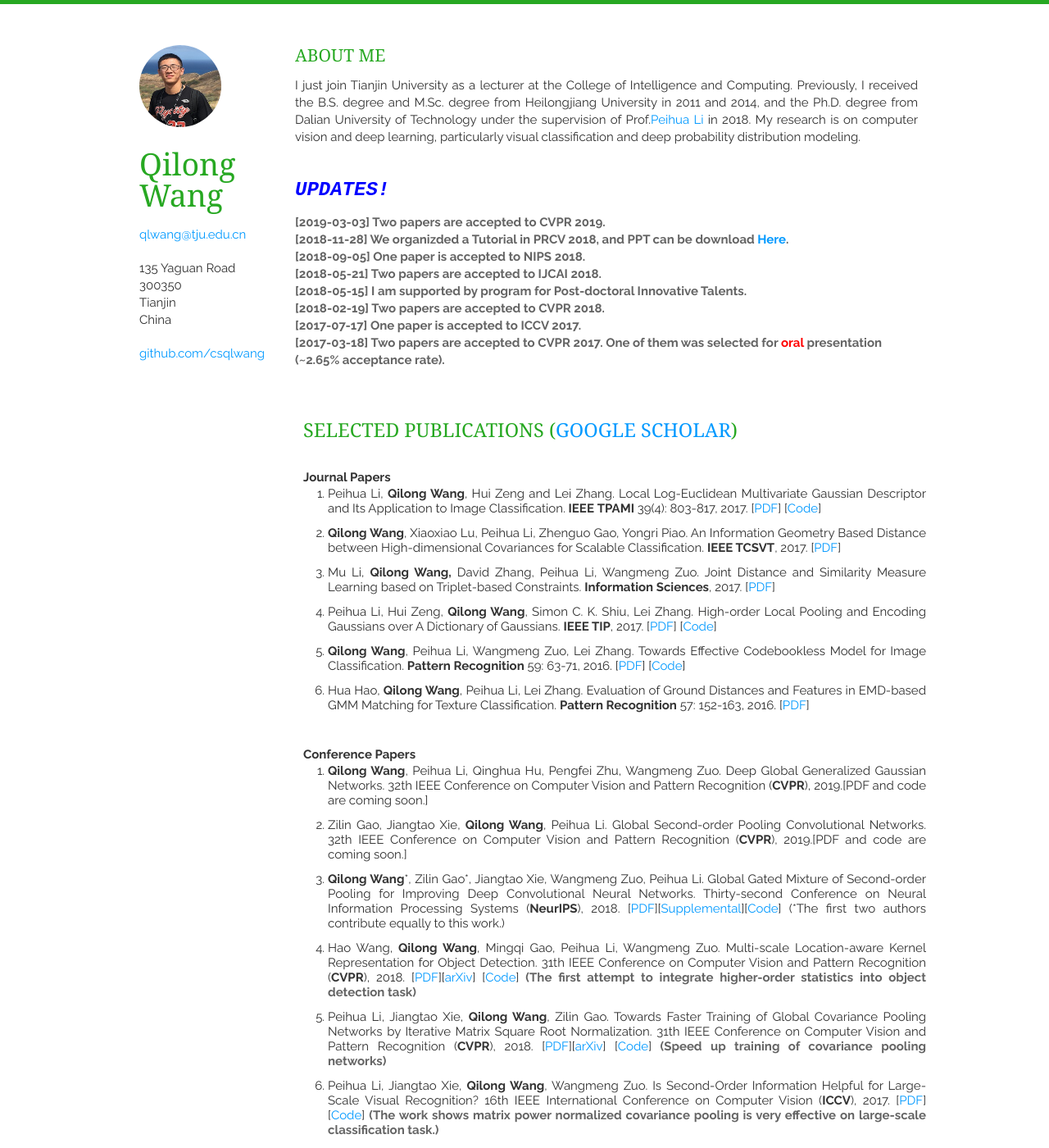
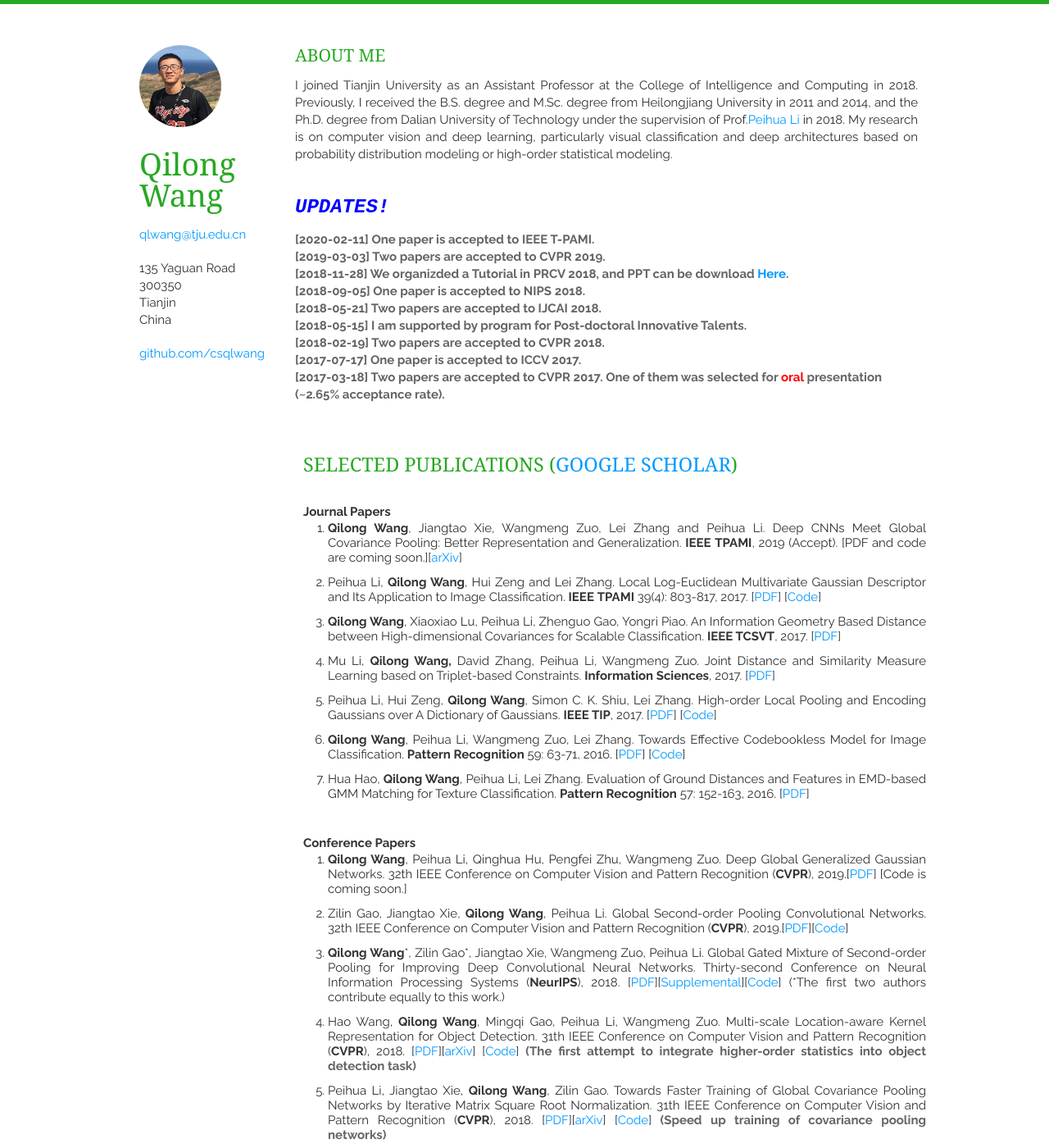
Before and after one commit to iamjingli/homepage, a Jekyll site: the page built from index.html, in a window 1280 px wide and 1400 px high. Shown: the whole window at 82% size. Built offline with Jekyll 4.4.1, drawn with Linux system fonts in a browser that asks for light colours; nearby versions of some CDN libraries; the list of posts is cut into pages by our own code; some of the changed text lies outside the part shown.

Commit message:
homepage

```diff
--- a/_includes/aboutme.html
+++ b/_includes/aboutme.html
@@ -7,6 +7,6 @@
     <h1>About Me </h1>
     <article>
       <header></header>
-      <p align="justify">I just join Tianjin University as a lecturer at the College  of Intelligence and Computing. Previously, I received the B.S. degree and M.Sc. degree from Heilongjiang University in 2011 and 2014, and the Ph.D. degree from Dalian University of Technology under the supervision of Prof.<span class="STYLE1"><a href="http://www.peihuali.org/">Peihua Li</a></span> in 2018. My research is on computer vision and  deep learning, particularly visual classification and deep probability distribution modeling.</p>
+      <p align="justify">I joined Tianjin University as an Assistant Professor at the College  of Intelligence and Computing in 2018. Previously, I received the B.S. degree and M.Sc. degree from Heilongjiang University in 2011 and 2014, and the Ph.D. degree from Dalian University of Technology under the supervision of Prof.<span class="STYLE1"><a href="http://www.peihuali.org/">Peihua Li</a></span> in 2018. My research is on computer vision and  deep learning, particularly visual classification and deep architectures based on probability distribution modeling or high-order statistical modeling.</p>
     </article>
 </section>
--- a/_includes/acdserve.html
+++ b/_includes/acdserve.html
@@ -11,8 +11,9 @@
         <p><br />
         <strong>Conference Reviewer</strong><br />
         </p>
-        <p>ICCV 2019, CVPR 2019,  AAAI 2019, ACCV 2018, CVPR 2018, IJCAI 2018, ACCV 2016 </p>
+        <p>CVPR 2018-2020, ECCV 2020, ICCV 2019,  AAAI 2019, IJCAI 2018, ACCV 2016-2018
+          <article></article>
+</p>
       </header>
     </article>
-    <article></article>
 </section>
--- a/_includes/honors.html
+++ b/_includes/honors.html
@@ -3,12 +3,6 @@
   <article>
     <header></header>
     <ul>
-      <li>
-        <p>*National Graduate   Scholarship  2017</p>
-      </li>
-      <li>
-        <p>*National Graduate   Scholarship  2016</p>
-      </li>
       <li>
         <p>*The 2nd  place among 843 teams in Alibaba Large-scale Image Search Challenge 2015</p>
       </li>
--- a/_includes/publications.html
+++ b/_includes/publications.html
@@ -29,33 +29,49 @@
         <header></header>
         <p align="justify"><strong>Journal Papers</strong></p>
         <ol>
-          <li>
-            <div align="justify">Peihua Li, <strong>Qilong Wang</strong>, Hui Zeng and Lei Zhang.  Local Log-Euclidean Multivariate Gaussian Descriptor and Its Application to  Image Classification. <strong>IEEE</strong> <strong>TPAMI</strong> 39(4): 803-817, 2017. [<a href="http://www.peihuali.org/publications/L2EMG/TPAMI_L2EMG.pdf">PDF</a>] [<a href="http://www.peihuali.org/publications/L2EMG/PAMI_ReleaseCodes_fin_v0.zip">Code</a>] </div>
+          <li><div align="justify"><div align="justify">
+            <div align="justify">
+                  <div align="justify"><strong>Qilong Wang</strong>, Jiangtao Xie, Wangmeng Zuo,  Lei Zhang and
+                    Peihua Li.  Deep CNNs Meet Global Covariance Pooling:
+                    Better Representation and Generalization. <strong>IEEE</strong> <strong>TPAMI</strong>, 2019 (Accept). [PDF and code are coming soon.][<a href="https://arxiv.org/abs/1904.06836?context=cs.CV">arXiv</a>]</div>
+            </div>
+              </div>
+            </div>
           </li>
           <li>
-            <div align="justify"><strong>Qilong Wang</strong>,  Xiaoxiao Lu, Peihua Li, Zhenguo Gao, Yongri Piao. An Information Geometry Based  Distance between High-dimensional Covariances for Scalable Classification. <strong>IEEE TCSVT</strong>, 2017. [<a href="https://ieeexplore.ieee.org/document/7942127/">PDF</a>] </div>
+            <div align="justify">
+              <div align="justify">
+                <div align="justify">Peihua Li, <strong>Qilong Wang</strong>, Hui Zeng and Lei Zhang.  Local Log-Euclidean Multivariate Gaussian Descriptor and Its Application to  Image Classification. <strong>IEEE</strong> <strong>TPAMI</strong> 39(4): 803-817, 2017. [<a href="http://www.peihuali.org/publications/L2EMG/TPAMI_L2EMG.pdf">PDF</a>] [<a href="http://www.peihuali.org/publications/L2EMG/PAMI_ReleaseCodes_fin_v0.zip">Code</a>]</div>
+              </div>
+            </div>
+          </li>
+          <li><div align="justify"><div align="justify"><strong>Qilong Wang</strong>,  Xiaoxiao Lu, Peihua Li, Zhenguo Gao, Yongri Piao. An Information Geometry Based  Distance between High-dimensional Covariances for Scalable Classification. <strong>IEEE TCSVT</strong>, 2017. [<a href="https://ieeexplore.ieee.org/document/7942127/">PDF</a>] </div>
+          </div>
           </li>
           <li>
-            <div align="justify">Mu Li, <strong>Qilong Wang,</strong> David Zhang, Peihua Li,  Wangmeng Zuo. Joint Distance and Similarity Measure Learning based on  Triplet-based Constraints. <strong>Information  Sciences</strong>, 2017. [<a href="https://www.sciencedirect.com/science/article/pii/S0020025517306734">PDF</a>] </div>
+            <div align="justify">Mu Li, <strong>Qilong Wang,</strong> David Zhang, Peihua Li,  Wangmeng Zuo. Joint Distance and Similarity Measure Learning based on  Triplet-based Constraints. <strong>Information  Sciences</strong>, 2017. [<a href="https://www.sciencedirect.com/science/article/pii/S0020025517306734">PDF</a>]</div>
           </li>
-          <li>
+          <li><div align="justify">
             <div align="justify">Peihua  Li, Hui Zeng, <strong>Qilong Wang</strong>, Simon C.  K. Shiu, Lei Zhang. High-order Local Pooling and Encoding Gaussians over A  Dictionary of Gaussians. <strong>IEEE TIP</strong>,  2017. [<a href="http://www.peihuali.org/publications/HO-LP/HO-LP_TIP.pdf">PDF</a>] [<a href="http://www.peihuali.org/publications/HO-LP/HO-LP_Demo_FMD.zip">Code</a>] </div>
+            </div>
           </li>
-          <li>
+          <li><div align="justify">
             <div align="justify"><strong>Qilong Wang</strong>,  Peihua Li, Wangmeng Zuo, Lei Zhang. Towards Effective Codebookless Model for  Image Classification. <strong>Pattern  Recognition</strong> 59: 63-71, 2016. [<a href="http://www.peihuali.org/publications/PR-CLM/PR-CLM.pdf">PDF</a>] [<a href="http://www.peihuali.org/publications/PR-CLM/CLM_PR.zip">Code</a>] </div>
+            </div>
           </li>
-          <li>
+          <li><div align="justify">
             <div align="justify">Hua Hao, <strong>Qilong Wang</strong>, Peihua Li, Lei Zhang.  Evaluation of Ground Distances and Features in EMD-based GMM Matching for  Texture Classification. <strong>Pattern  Recognition</strong> 57: 152-163, 2016. [<a href="https://www.sciencedirect.com/science/article/pii/S0031320316000960">PDF</a>] </div>
+            </div>
           </li>
         </ol>
         <p align="justify">&nbsp;</p>
         <p><strong>Conference Papers </strong></p>
         <ol>
           <li>
-            <div align="justify"><strong>Qilong Wang</strong>, Peihua Li, Qinghua Hu, Pengfei Zhu, Wangmeng Zuo. Deep Global Generalized Gaussian Networks. 32th  IEEE Conference on Computer Vision and Pattern Recognition (<strong>CVPR</strong>), 2019.[PDF and code are coming soon.]</div>
+            <div align="justify"><strong>Qilong Wang</strong>, Peihua Li, Qinghua Hu, Pengfei Zhu, Wangmeng Zuo. Deep Global Generalized Gaussian Networks. 32th  IEEE Conference on Computer Vision and Pattern Recognition (<strong>CVPR</strong>), 2019.[<a href="http://openaccess.thecvf.com/content_CVPR_2019/papers/Wang_Deep_Global_Generalized_Gaussian_Networks_CVPR_2019_paper.pdf">PDF</a>] [Code is coming soon.]</div>
           </li>
           <li>
-            <div align="justify">Zilin Gao, Jiangtao Xie, <strong>Qilong Wang</strong>, Peihua Li. Global Second-order Pooling Convolutional Networks. 32th  IEEE Conference on Computer Vision and Pattern Recognition (<strong>CVPR</strong>), 2019.[PDF and code are coming soon.]</div>
+            <div align="justify">Zilin Gao, Jiangtao Xie, <strong>Qilong Wang</strong>, Peihua Li. Global Second-order Pooling Convolutional Networks. 32th  IEEE Conference on Computer Vision and Pattern Recognition (<strong>CVPR</strong>), 2019.[<a href="http://openaccess.thecvf.com/content_CVPR_2019/papers/Gao_Global_Second-Order_Pooling_Convolutional_Networks_CVPR_2019_paper.pdf">PDF</a>][<a href="https://github.com/ZilinGao/Global-Second-order-Pooling-Convolutional-Networks?tdsourcetag=s_pctim_aiomsg">Code</a>]</div>
           </li>
           <li>
             <div align="justify"><strong>Qilong Wang</strong>*, Zilin Gao*, Jiangtao Xie, Wangmeng Zuo, Peihua Li. Global Gated Mixture of Second-order Pooling for Improving Deep Convolutional Neural Networks. Thirty-second Conference on Neural Information Processing Systems (<strong>NeurIPS</strong>), 2018. [<a href="https://papers.nips.cc/paper/7403-global-gated-mixture-of-second-order-pooling-for-improving-deep-convolutional-neural-networks.pdf">PDF</a>][<a href="https://papers.nips.cc/paper/7403-global-gated-mixture-of-second-order-pooling-for-improving-deep-convolutional-neural-networks-supplemental.zip">Supplemental</a>][<a href="https://github.com/ZilinGao/GM-SOP">Code</a>] (*The first two authors contribute equally to this work.) </div>
--- a/_includes/updates.html
+++ b/_includes/updates.html
@@ -17,8 +17,10 @@
 <section class="thirteen columns">
     <h1 class="STYLE4"><span class="STYLE14">Updates!</span>    </h1>
     <address>
+    <p><em>[2020-02-11]
+    One paper is accepted to IEEE T-PAMI.</em></p>
     <p><em>[2019-03-03]
-    Two papers are accepted to CVPR 2019. </em></p>
+      Two papers are accepted to CVPR 2019. </em></p>
     <p><em>[2018-11-28]
       We organizded a Tutorial  in PRCV 2018, and PPT can be download <a href="http://www.peihuali.org/HOCNN-tutorial/index.html">Here</a>.</em></p>
     <p><em>[2018-09-05]
```
Also changed, not shown: other parts of _includes/honors.html (+1 -1 lines).
